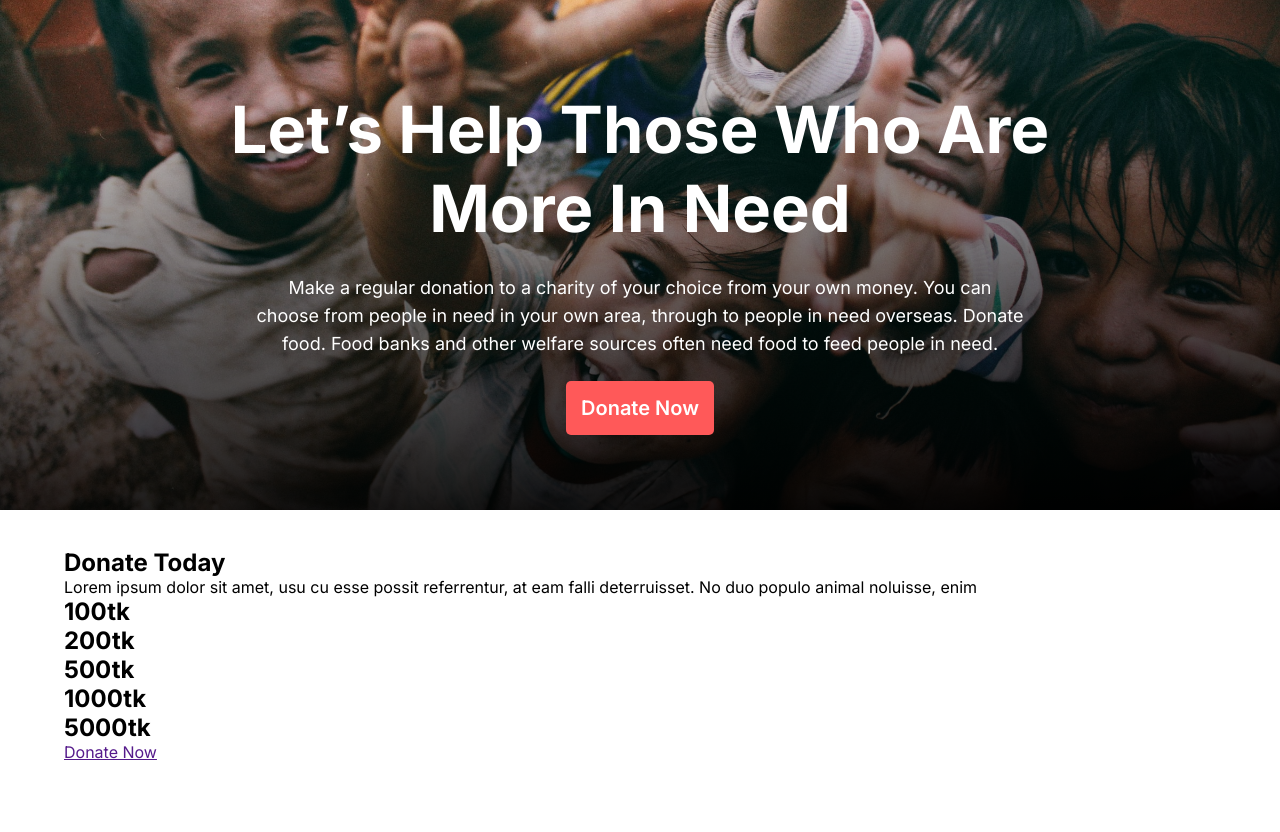
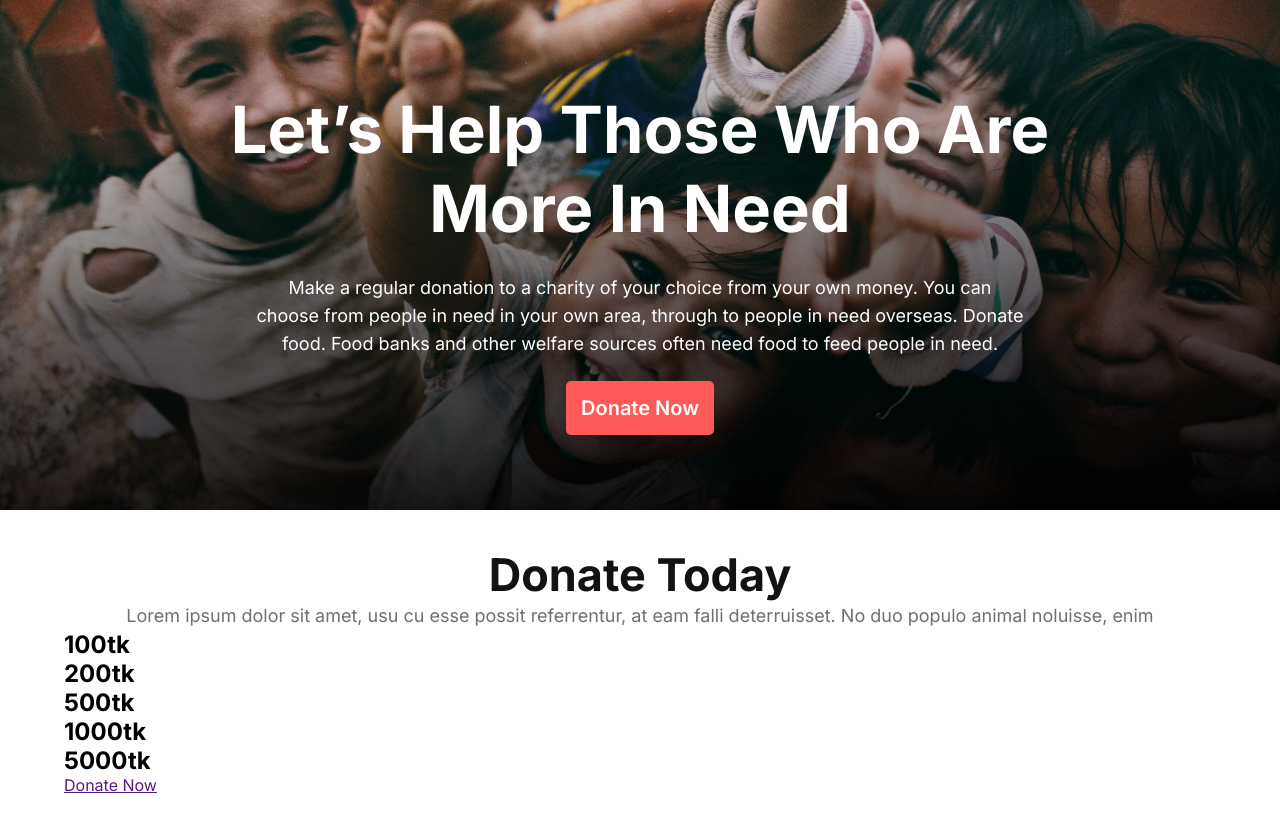
Before and after one commit to MehediHasanAnik/Donate-Today, a plain HTML site: page index.html in a window 1280 px wide. Before the commit the page ends 801 px from the top, so only its background shows below. Drawn offline with Linux system fonts and the light colour scheme.

Commit message:
amount added

```diff
--- a/style.css
+++ b/style.css
@@ -45,3 +45,18 @@ a.link_button {
 .donate_now_container {
   padding: 3% 5%;
 }
+.donate_despcription {
+  text-align: center;
+}
+.donate_despcription h1 {
+  font-weight: 700;
+  font-size: 45px;
+  line-height: 54px;
+  color: #121212;
+}
+.donate_despcription p {
+  font-weight: 400;
+  font-size: 18px;
+  line-height: 28px;
+  color: #707070;
+}
```
